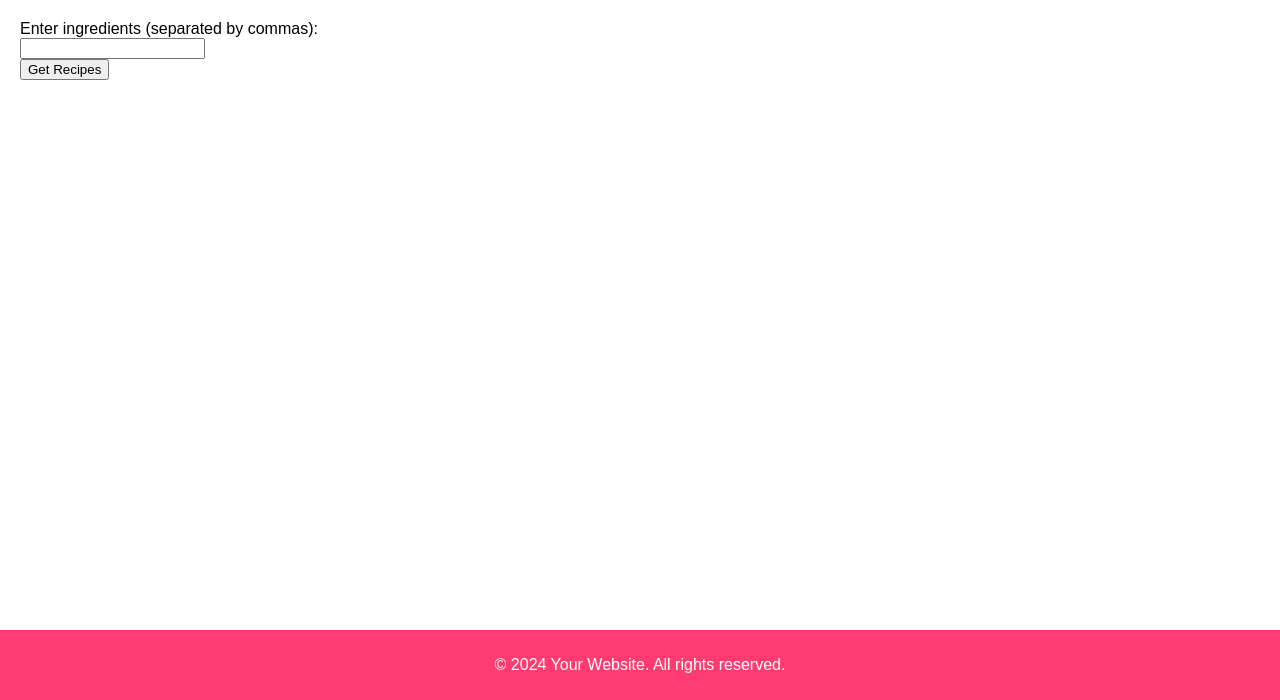
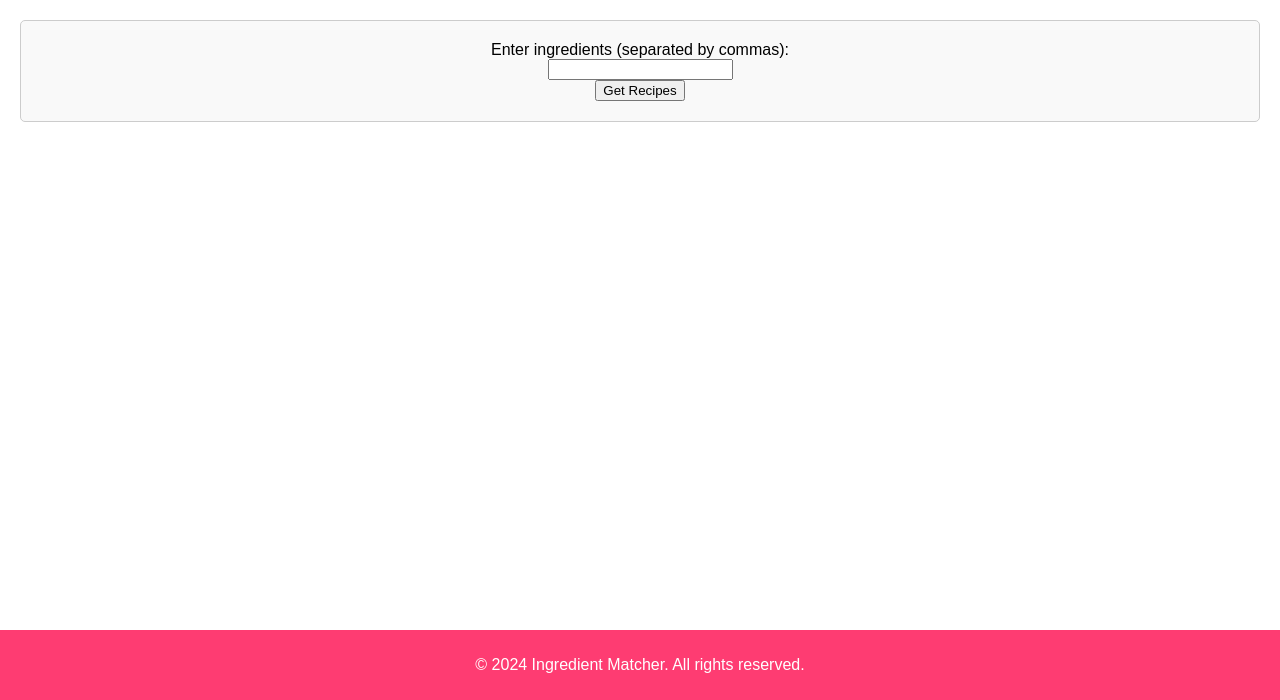
Before and after one commit to benpentecost2004/RecipeGenerator, a Flask app: page / in a window 1280 px wide. Shown: the part 100-800 px from the top of the page. Run offline with Flask 3, Linux system fonts and the light colour scheme.

Commit message:
Centered Update index.html

```diff
--- a/templates/index.html
+++ b/templates/index.html
@@ -16,6 +16,13 @@
             color: #fff;
             padding: 10px 0;
             text-align: center;
+        }
+        form {
+            text-align: center; /* Align form contents to the center */
+            padding: 20px;
+            border: 1px solid #ccc;
+            border-radius: 5px;
+            background-color: #f9f9f9;
         }
         nav {
             background-color: #fd5564;
@@ -58,7 +65,7 @@
         </form>
     </main>
     <footer>
-    <p>&copy; 2024 Your Website. All rights reserved.</p>
+    <p>&copy; 2024 Ingredient Matcher. All rights reserved.</p>
     </footer>
 
 </body>
```
